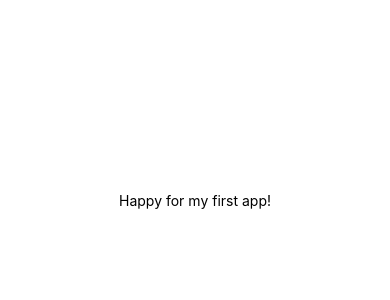
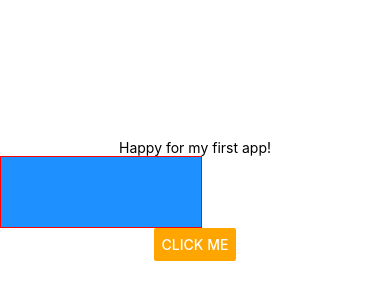
Before and after one commit to Yajassardana/SellOn-React-native, a React Native app: screen / in a window 390 px wide. Shown: the part 222-522 px from the top of the page. Built offline with nearby package versions, Linux system fonts and the light colour scheme; grey boxes are pictures that could not be loaded.

Commit message:
button custom android

```diff
--- a/App.js
+++ b/App.js
@@ -8,6 +8,8 @@ import {
 	TouchableHighlight,
 	TouchableWithoutFeedback,
 	TouchableOpacity,
+	TouchableNativeFeedback,
+	Button,
 } from 'react-native';
 
 export default function App() {
@@ -23,21 +25,18 @@ export default function App() {
 					}}
 				/>
 			</TouchableWithoutFeedback>
-			<TouchableOpacity>
-				<Image
-					source={{
-						uri: 'https://avatars1.githubusercontent.com/u/62782513?s=60&v=4',
-					}}
-				/>
-			</TouchableOpacity>
-			<TouchableHighlight>
-				<Image
-					source={{
-						uri: 'https://avatars1.githubusercontent.com/u/62782513?s=60&v=4',
-					}}
-				/>
-			</TouchableHighlight>
+			<TouchableNativeFeedback>
+				<View
+					style={{ width: 200, height: 70, backgroundColor: 'dodgerblue' }}
+				></View>
+			</TouchableNativeFeedback>
 			{/*Native has onPress instead of on click event*/}
+
+			<Button
+				color='orange'
+				title='click me'
+				onPress={() => console.log('lol')}
+			/>
 		</SafeAreaView>
 	);
 }
```
